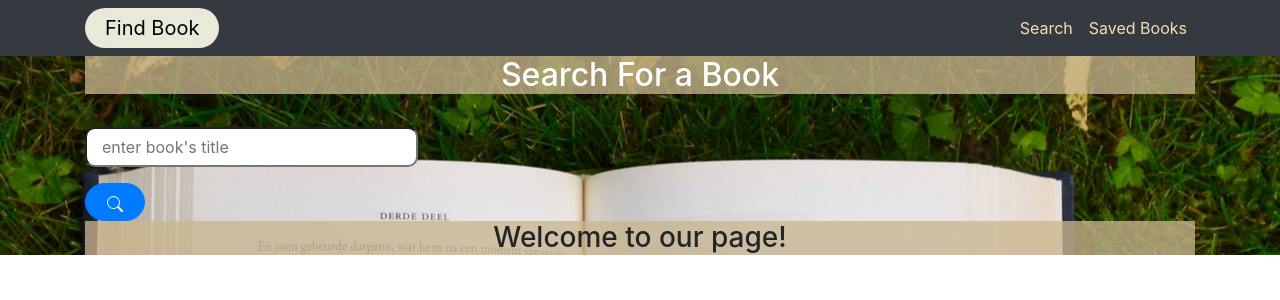
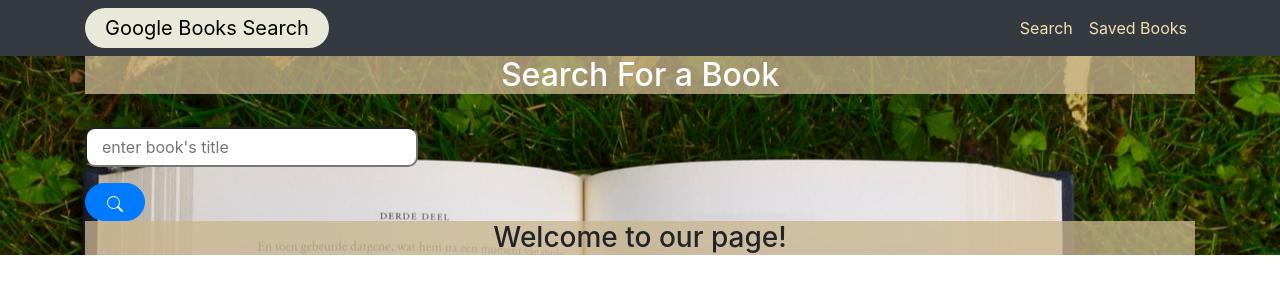
Before and after one commit to Volodya1989/google-books-search, a React (Create React App) app in the folder client/: page / in a window 1280 px wide. Shown: the top 300 px of the page. Built offline with nearby package versions, Linux system fonts and the light colour scheme.

Commit message:
brand changed

```diff
--- a/client/src/components/Nav/index.js
+++ b/client/src/components/Nav/index.js
@@ -30,7 +30,7 @@ class Nav extends Component {
       >
         <div className="container">
           <Link className="navbar-brand" to="/">
-           Find Book
+            Google Books Search{" "}
           </Link>
 
           <button
@@ -48,25 +48,19 @@ class Nav extends Component {
           <div className={`${classOne}`} id="navbarResponsive">
             <ul className="navbar-nav ml-auto">
               <li className="nav-item ">
-
-                <Link
-                  className="nav-link"
-                  onClick={this.toggleNavbar}
-                  to="/"
-                >
+                <Link className="nav-link" onClick={this.toggleNavbar} to="/">
                   Search
                 </Link>
               </li>
               <li className="nav-item ">
-
                 <Link
                   className="nav-link"
                   onClick={this.toggleNavbar}
-                  to="/savedBooks"                >
+                  to="/savedBooks"
+                >
                   Saved Books
                 </Link>
               </li>
-
             </ul>
           </div>
         </div>
@@ -75,9 +69,7 @@ class Nav extends Component {
   }
 }
 
-
 export default Nav;
-
 
 // import React from "react";
 // import { Link } from "react-router-dom";
```
Also changed, not shown: 1 other file (tests, documents, lock files or other folders).
